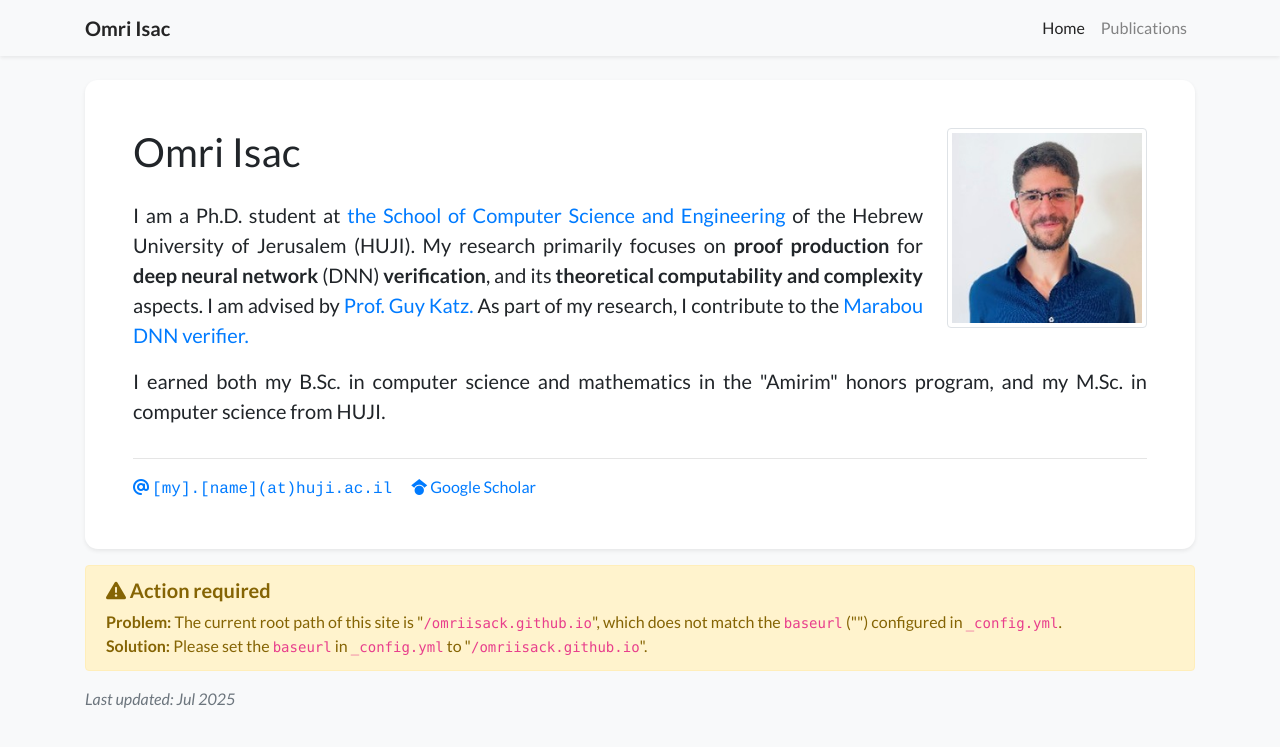
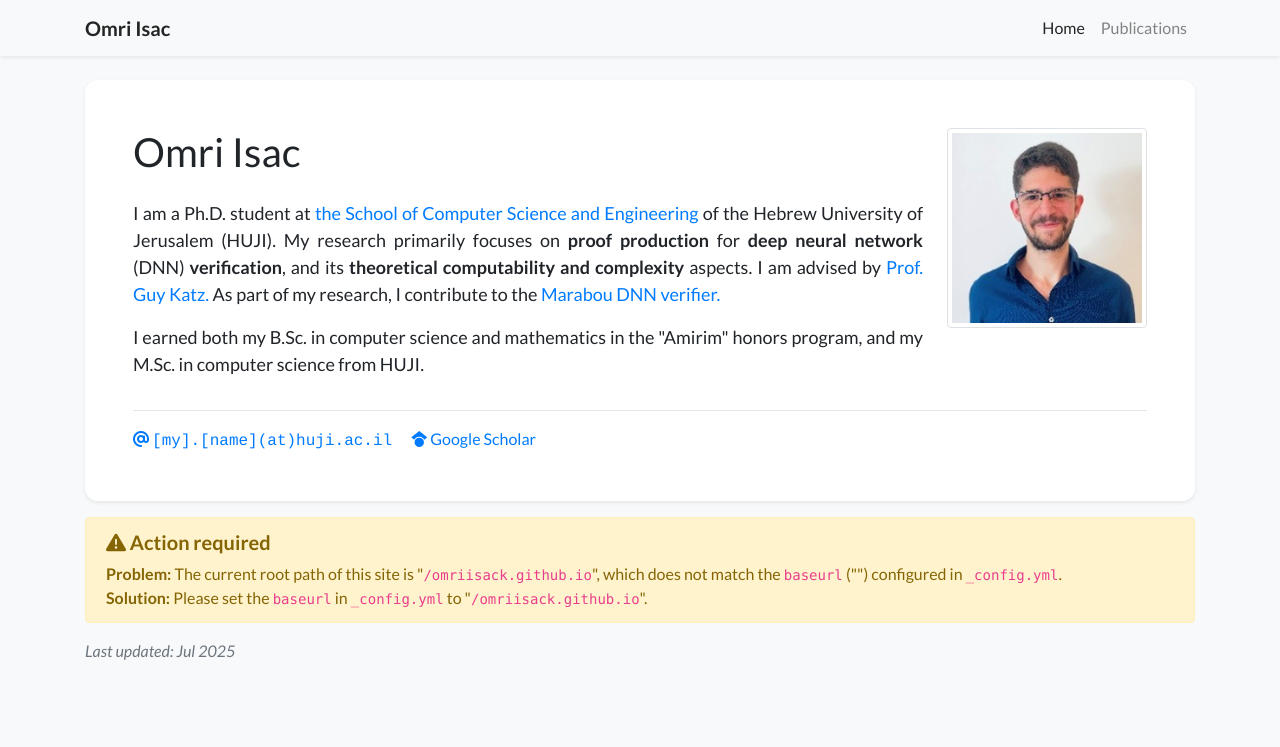
Before and after one commit to omriisack/omriisack.github.io, a Jekyll site: the page built from index.html, in a window 1280 px wide. Shown: the top 747 px of the page. Built offline with Jekyll 4.4.1, drawn with Linux system fonts in a browser that asks for light colours; nearby versions of some CDN libraries; a style sheet for code colours, icons or effects is not loaded.

Commit message:
Update profile.yml

```diff
--- a/_data/profile.yml
+++ b/_data/profile.yml
@@ -15,13 +15,13 @@ gscholar: 47EbdvgAAAAJ  # This is an example, replace it with your own Google Sc
 
 short_bio_text_justify: true
 short_bio: >-
-  <p style="font-size: 20px">
+  <p style="font-size: 18px">
   I am a Ph.D. student at <a href="https://www.cs.huji.ac.il/" target="_blank">the School of Computer Science and Engineering</a>  of the Hebrew University of Jerusalem (HUJI).
   My research primarily focuses on <b>proof production</b> for <b>deep neural network</b> (DNN) <b>verification</b>, and its <b>theoretical computability and complexity</b> aspects.
   I am advised by <a href="https://www.katz-lab.com/" target="_blank"> Prof. Guy Katz.</a>
   As part of my research, I contribute to the <a href="https://github.com/NeuralNetworkVerification/Marabou/" target="_blank"> Marabou DNN verifier.</a>
   </p>
-  <p style="font-size: 20px">
+  <p style="font-size: 18px">
     I earned both my B.Sc. in computer science and mathematics in the "Amirim" honors program, and my M.Sc. in computer science from HUJI.
   </p>
 
```
